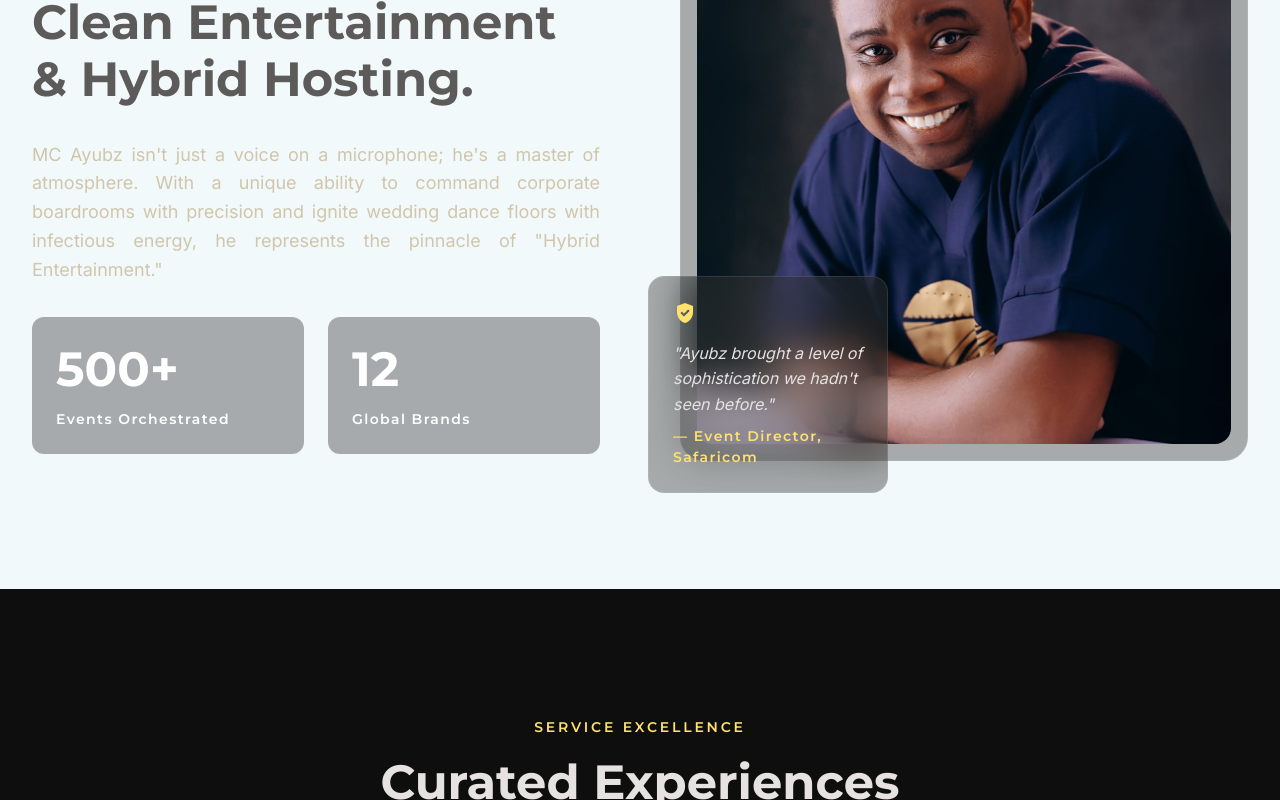
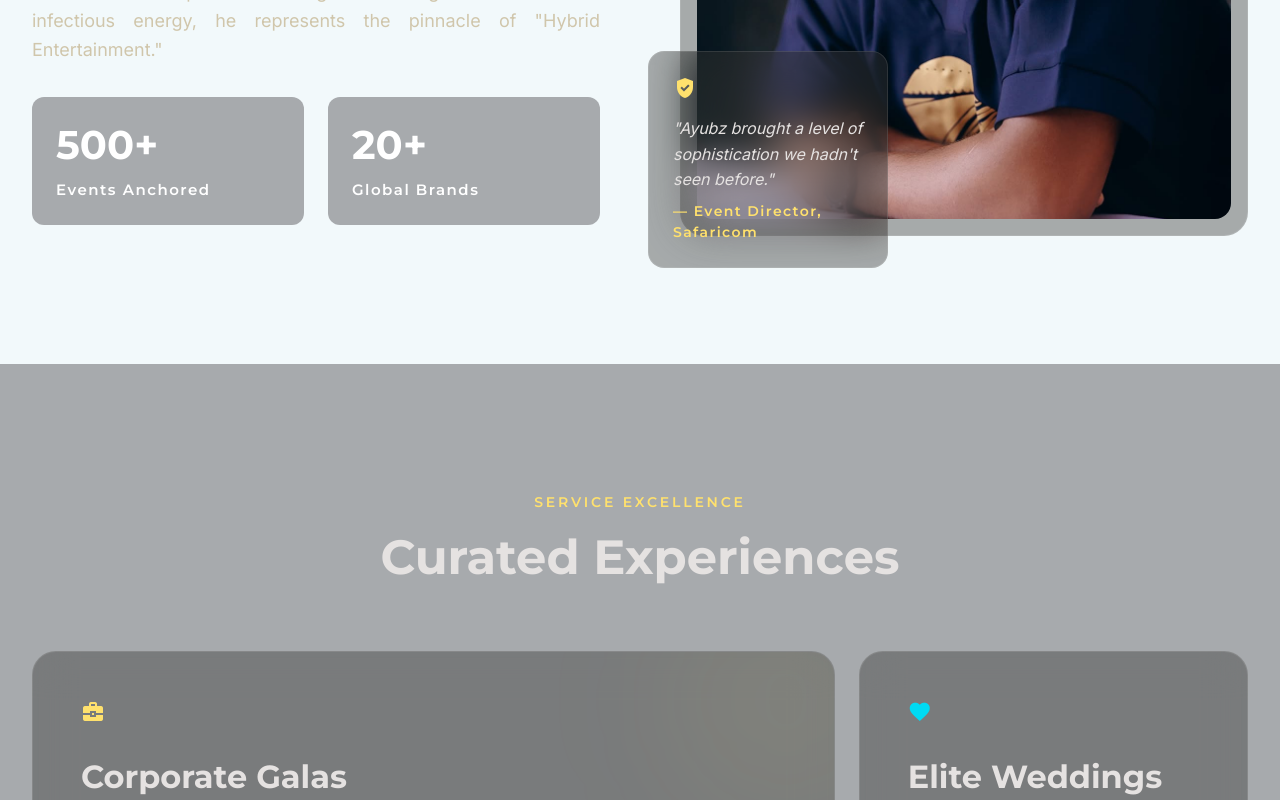
Before and after one commit to TettehSolomon/mcayubz, a React (Vite) app: page / in a window 1280 px wide. Shown: the part 1260-2060 px from the top of the page. Built offline with nearby package versions, Linux system fonts and the light colour scheme.

Commit message:
updated about section

```diff
--- a/src/App.jsx
+++ b/src/App.jsx
@@ -177,7 +177,7 @@ const MCAyubzPortfolio = () => {
 
       <Hero />
 
-      {/* Corporate Marquee */}
+      {/* Corporate Marquee
       <section className="corporate-marquee py-16 bg-[#0e0e0e] overflow-hidden border-y border-white/5">
         <div className="max-w-[1280px] mx-auto px-8 mb-8">
           <p className="font-['Montserrat'] text-[14px] tracking-[0.2em] font-semibold text-[#605f5e] uppercase text-center">
@@ -194,6 +194,7 @@ const MCAyubzPortfolio = () => {
           ))}
         </div>
       </section>
+        */}
 
       {/* About Section */}
       <section id="about" className="py-32 relative bg-[#F2F9FB]">
@@ -202,7 +203,7 @@ const MCAyubzPortfolio = () => {
             <h2 className="font-['Montserrat'] text-[14px] tracking-[0.2em] font-semibold text-[#d0c6ab] mb-4 uppercase">
               The Philosophy
             </h2>
-            <h3 className="font-['Montserrat'] text-[28px] md:text-[48px] leading-[1.2] font-bold text-[#5d5a5a] mb-8">
+            <h3 className="font-['Montserrat'] text-[24px] md:text-[48px] leading-[1.2] font-bold text-[#5d5a5a] mb-8">
               Bridging Two Worlds: Clean Entertainment &amp; Hybrid Hosting.
             </h3>
             <p className="font-['Inter'] text-[18px] leading-[1.6] text-[#d0c6ab] text-justify mb-8">
@@ -211,12 +212,12 @@ const MCAyubzPortfolio = () => {
 
             <div className="grid grid-cols-2 gap-6">
               <div className="p-6 bg-[#A7AAAD] rounded-xl animate-fade-in" style={{ animationDelay: '0.4s' }}>
-                <span className="font-['Montserrat'] text-[48px] leading-[1.2] font-bold text-[white] block mb-2">500+</span>
-                <span className="font-['Montserrat'] text-[14px] tracking-[0.1em] font-semibold text-[white]">Events Orchestrated</span>
+                <span className="font-['Montserrat'] text-[40px] leading-[1.2] font-bold text-[white] block mb-2">500+</span>
+                <span className="font-['Montserrat'] text-[15px] tracking-[0.1em] font-semibold text-[white]">Events Anchored</span>
               </div>
               <div className="p-6 bg-[#A7AAAD] rounded-xl animate-fade-in" style={{ animationDelay: '0.5s' }}>
-                <span className="font-['Montserrat'] text-[48px] leading-[1.2] font-bold text-[white] block mb-2">12</span>
-                <span className="font-['Montserrat'] text-[14px] tracking-[0.1em] font-semibold text-[white]">Global Brands</span>
+                <span className="font-['Montserrat'] text-[40px] leading-[1.2] font-bold text-[white] block mb-2">20+</span>
+                <span className="font-['Montserrat'] text-[15px] tracking-[0.1em] font-semibold text-[white]">Global Brands</span>
               </div>
             </div>
           </div>
@@ -238,7 +239,7 @@ const MCAyubzPortfolio = () => {
       </section>
 
       {/* Services Bento Grid */}
-      <section id="services" className="py-32 bg-[#0e0e0e]">
+      <section id="services" className="py-32 bg-[#A7AAAD]">
         <div className="max-w-[1280px] mx-auto px-8">
           <div className="mb-16 text-center">
             <h2 className="font-['Montserrat'] text-[14px] tracking-[0.2em] font-semibold text-[#ffe16d] mb-4 uppercase">Service Excellence</h2>
@@ -436,6 +437,7 @@ const MCAyubzPortfolio = () => {
         </div>
       </section>
 
+
       {/* Footer */}
       <footer className="bg-[#0e0e0e] border-t border-white/5 w-full py-16 px-8">
         <div className="flex flex-col md:flex-row justify-between items-center gap-6 max-w-[1280px] mx-auto">
```
